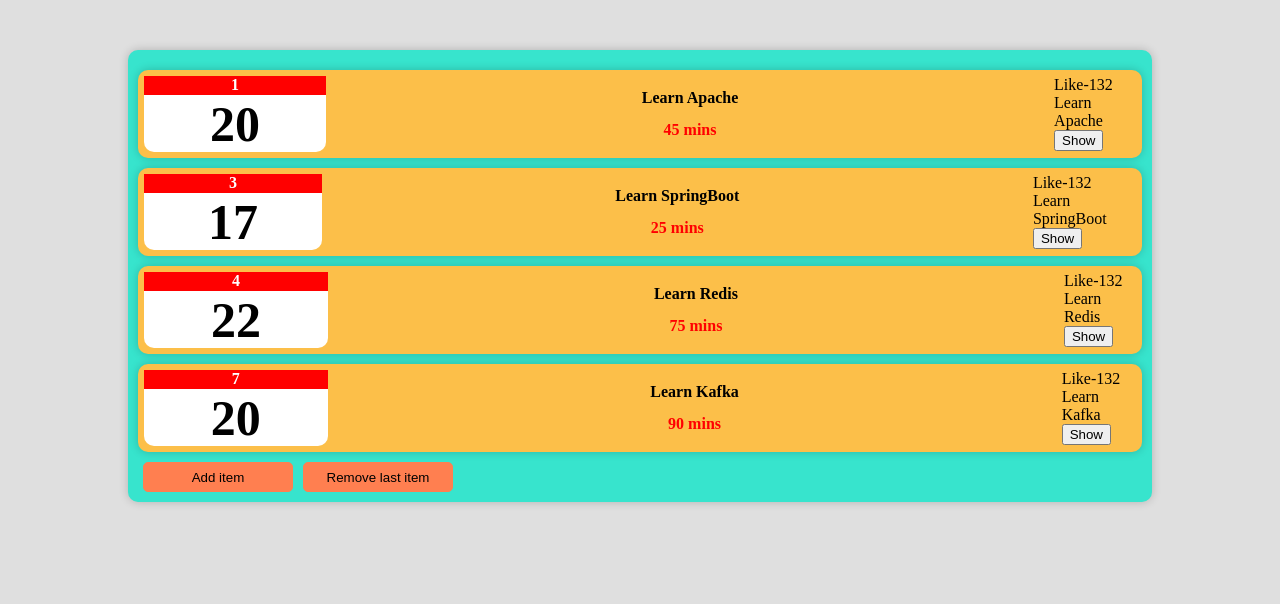
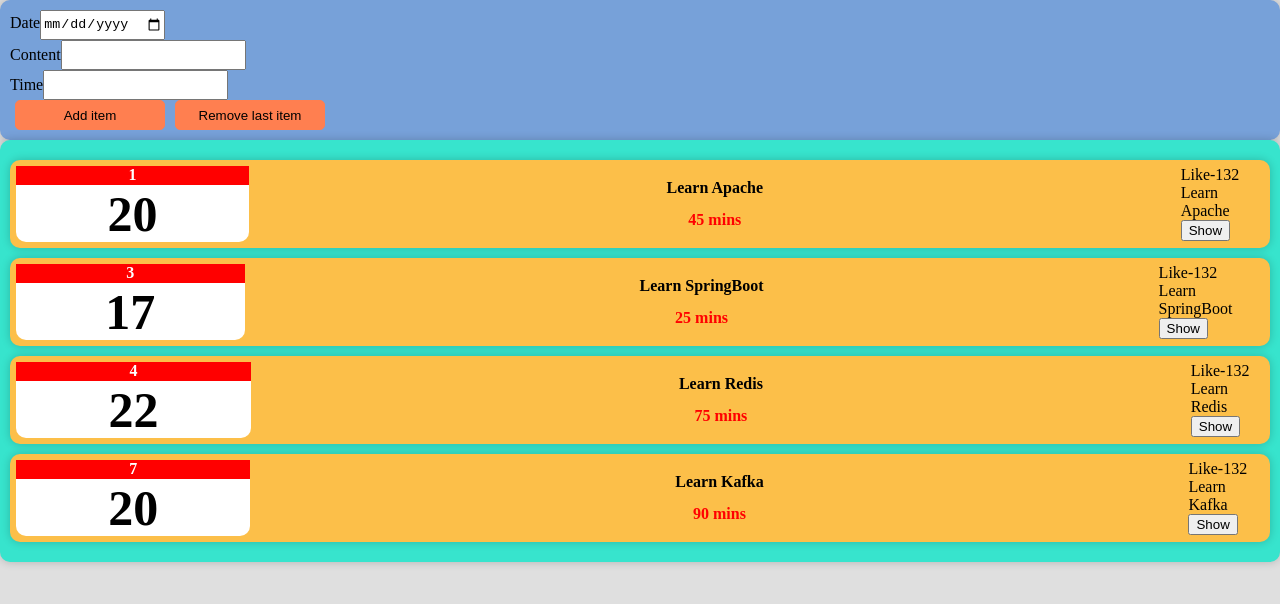
Before and after one commit to showkawa/react18-ZeroToOne, a React (Create React App) app in the folder react02/: page / in a window 1280 px wide. Shown: the top 604 px of the page. Built offline with nearby package versions, Linux system fonts and the light colour scheme.

Commit message:
add form

```diff
--- a/react02/src/App.js
+++ b/react02/src/App.js
@@ -1,9 +1,13 @@
 import LearnLogs from './Components/learnLogs/LearnLogs';
+import LogForm from './Components/logForm/LogForm';
 
 const App = () => {
-    return <div className="learn-logs">
+    return <>
+    <LogForm className="card"></LogForm>
+    <div className="learn-logs">
         <LearnLogs/>
-    </div>;
+    </div>
+    </>;
 };
 
 export default App;
--- a/react02/src/Components/learnLogs/LearnLogs.css
+++ b/react02/src/Components/learnLogs/LearnLogs.css
@@ -1,6 +1,4 @@
 .learn-logs {
-    width: 80%;
-    margin: 50px auto;
     padding: 10px;
     background-color: #37e4cd;
     border-radius: 10px;
--- a/react02/src/Components/learnLogs/LearnLogs.js
+++ b/react02/src/Components/learnLogs/LearnLogs.js
@@ -33,35 +33,36 @@
 
     const [items, setItems] = useState(initItems);
 
-    const addItem = () => {
-        const newItem = {
-            id: Math.random()*100000000000+1,
-            date: new Date(2022, 9, 20, 18, 20),
-            desc: 'Learn ELFK',
-            time: '90 mins'
-        }
-        items.push(newItem);
-        const newItems = Object.assign([], items)
-        setItems(newItems);
-        console.log("===  addItem  ===");
-        console.log("items => ", newItems);
-    };
+    // const addItem = () => {
+    //     const newItem = {
+    //         id: Math.random()*100000000000+1,
+    //         date: new Date(2022, 9, 20, 18, 20),
+    //         desc: 'Learn ELFK',
+    //         time: '90 mins'
+    //     }
+    //     items.push(newItem);
+    //     const newItems = Object.assign([], items)
+    //     setItems(newItems);
+    //     console.log("===  addItem  ===");
+    //     console.log("items => ", newItems);
+    // };
 
-    const removeItem = () => {
-        items.pop();
-        const newItems = Object.assign([], items)
-        setItems(newItems);
-        console.log("===  removeItem  ===");
-        console.log("items => ", newItems);
-    };
+    // const removeItem = () => {
+    //     items.pop();
+    //     const newItems = Object.assign([], items)
+    //     setItems(newItems);
+    //     console.log("===  removeItem  ===");
+    //     console.log("items => ", newItems);
+    // };
 
 
     const itemData = items.map(item => <LogsItem key={item.id} date={item.date} desc={item.desc} time={item.time} />);
-    return <div>{itemData}
-        <div>
+    return <div>
+        {/* <div>
             <button className="btn" onClick={addItem}>Add item</button>
             <button className="btn" onClick={removeItem}>Remove last item</button>
-        </div>
+        </div> */}
+        {itemData}
     </div>;
 };
 
--- /dev/null
+++ b/react02/src/Components/logForm/LogForm.js
@@ -0,0 +1,7 @@
+import Card from "./card/Card";
+import './LogForm.css';
+
+const LogForm = () => {
+    return <Card className="card">This is a niubi Card!</Card>;
+}
+export default LogForm;
--- /dev/null
+++ b/react02/src/Components/logForm/card/Card.css
@@ -0,0 +1,9 @@
+.card {
+    padding: 10px;
+    background-color: #77a1d9;
+    border-radius: 10px;
+    box-shadow: 0 0 10px rgba(0, 0, 0, .2);
+}
+input {
+     height: 30px;
+}
--- /dev/null
+++ b/react02/src/Components/logForm/card/Card.js
@@ -0,0 +1,38 @@
+import './Card.css';
+
+const Card = (props) => {
+
+    console.log(props.children);
+
+    const addItem = () => {
+
+    };
+
+    const removeItem = () => {
+
+    };
+
+    return <>
+        {/* <div className={`card ${props.className}`}>SSS</div> */}
+        <form className={`form ${props.className}`}>
+            <div>
+                <label htmlFor="date">Date</label>
+                <input id="date" type="date"></input>
+            </div>
+            <div>
+                <label htmlFor="desc">Content</label>
+                <input id="desc" type="text"></input>
+            </div>
+            <div>
+                <label htmlFor="time">Time</label>
+                <input id="time" type="text"></input>
+            </div>
+            <div>
+            <button className="btn" onClick={addItem}>Add item</button>
+            <button className="btn" onClick={removeItem}>Remove last item</button>
+        </div>
+        </form>
+    </>;
+}
+
+export default Card;
```
Also changed, not shown: react02/src/Components/logForm/LogForm.css (added).
